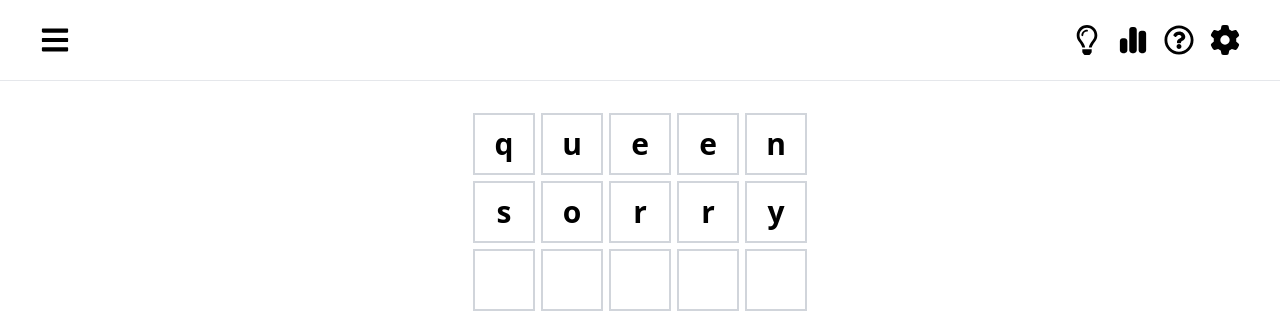
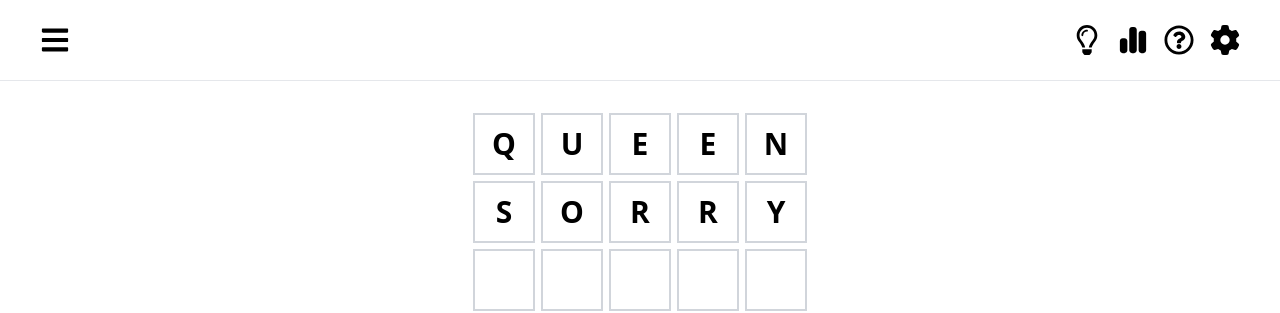
Before and after one commit to danram0121/Wordle-Clone, a React (Vite) app in the folder client/: page / in a window 1280 px wide. Shown: the top 313 px of the page. Built offline with nearby package versions, Linux system fonts and the light colour scheme.

Commit message:
Board also iterates through guesses which is a 2D array

```diff
--- a/client/src/components/Board.jsx
+++ b/client/src/components/Board.jsx
@@ -2,22 +2,21 @@ import { useState } from "react";
 import BoardRow from "./BoardRow";
 
 const Board = () => {
-  const guess1 = ["q", "u", "e", "e", "n"];
-  const guess2 = ["s", "o", "r", "r", "y"];
-  const guess3 = ["", "", "", "", ""];
-  const guess4 = ["", "", "", "", ""];
-  const guess5 = ["", "", "", "", ""];
-  const guess6 = ["", "", "", "", ""];
+  const guesses = [
+    ["Q", "U", "E", "E", "N"],
+    ["S", "O", "R", "R", "Y"],
+    ["", "", "", "", ""],
+    ["", "", "", "", ""],
+    ["", "", "", "", ""],
+    ["", "", "", "", ""],
+  ];
 
   return (
     <>
       <div className="flex flex-col gap-1.5">
-        <BoardRow guess={guess1} />
-        <BoardRow guess={guess2} />
-        <BoardRow guess={guess3} />
-        <BoardRow guess={guess4} />
-        <BoardRow guess={guess5} />
-        <BoardRow guess={guess6} />
+        {guesses.map((guess, index) => (
+          <BoardRow guess={guess} key={index} />
+        ))}
       </div>
     </>
   );
```
